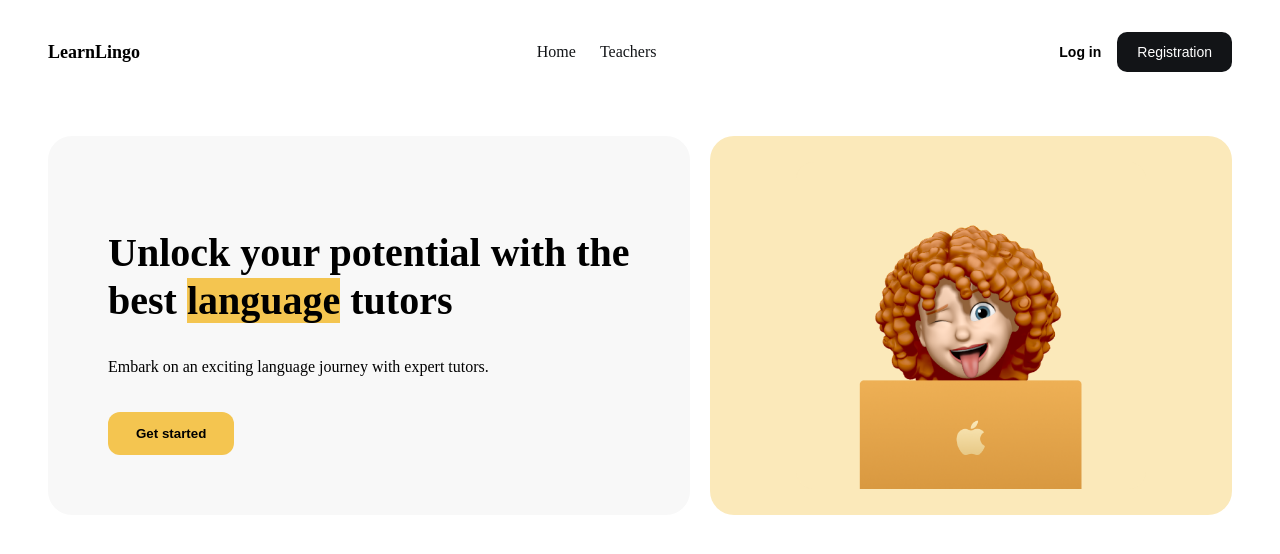
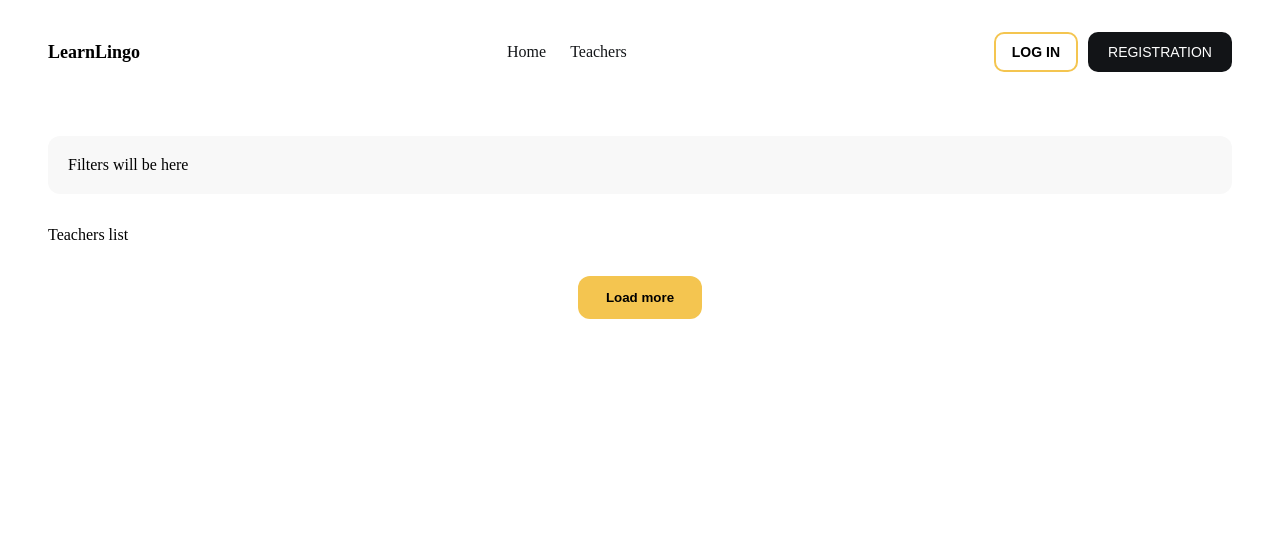
Before and after one commit to NurAleynaPektas/learn-lingo, a React (Vite) app: page /teachers in a window 1280 px wide. Shown: the top 554 px of the page. Built offline with nearby package versions, Linux system fonts and the light colour scheme.

Commit message:
reactRouter and Teacher.jsx base

```diff
--- a/package.json
+++ b/package.json
@@ -11,7 +11,8 @@
   },
   "dependencies": {
     "react": "^19.2.0",
-    "react-dom": "^19.2.0"
+    "react-dom": "^19.2.0",
+    "react-router-dom": "^7.13.1"
   },
   "devDependencies": {
     "@eslint/js": "^9.39.1",
--- a/src/App.jsx
+++ b/src/App.jsx
@@ -1,10 +1,17 @@
+import { Routes, Route } from "react-router-dom";
+import Header from "./components/Header";
 import HomePage from "./pages/HomePage";
-import Header from "./components/Header";
+import TeachersPage from "./pages/TeachersPage";
+
 function App() {
   return (
     <>
       <Header />
-      <HomePage />
+
+      <Routes>
+        <Route path="/" element={<HomePage />} />
+        <Route path="/teachers" element={<TeachersPage />} />
+      </Routes>
     </>
   );
 }
--- a/src/components/Header.jsx
+++ b/src/components/Header.jsx
@@ -1,6 +1,6 @@
 import { useState, useEffect } from "react";
 import css from "./Header.module.css";
-
+import { Link } from "react-router-dom";
 export default function Header() {
   const [open, setOpen] = useState(false);
 
@@ -21,18 +21,18 @@ export default function Header() {
         <div className={css.logo}>LearnLingo</div>
 
         <nav className={`${css.nav} ${open ? css.open : ""}`}>
-          <a href="#">Home</a>
-          <a href="#">Teachers</a>
+          <Link to="/">Home</Link>
+          <Link to="/teachers">Teachers</Link>
 
           <div className={css.mobileActions}>
-            <button className={css.login}>Log in</button>
-            <button className={css.register}>Registration</button>
+            <button className={css.login}>LOG IN</button>
+            <button className={css.register}>REGISTRATION</button>
           </div>
         </nav>
 
         <div className={css.actions}>
-          <button className={css.login}>Log in</button>
-          <button className={css.register}>Registration</button>
+          <button className={css.login}>LOG IN</button>
+          <button className={css.register}>REGISTRATION</button>
 
           <button className={css.hamburger} onClick={() => setOpen(!open)}>
             ☰
--- a/src/components/Header.module.css
+++ b/src/components/Header.module.css
@@ -67,7 +67,9 @@
 
 .login {
   background: transparent;
-  border: none;
+  border: 2px solid #f4c550;
+   padding: 10px 16px;
+   border-radius: 10px;
   font-weight: 600;
   font-size: 14px;
   cursor: pointer;
--- /dev/null
+++ b/src/pages/TeachersPage.jsx
@@ -0,0 +1,13 @@
+import css from "./TeachersPage.module.css";
+
+export default function TeachersPage() {
+  return (
+    <section className={css.container}>
+      <div className={css.filters}>Filters will be here</div>
+
+      <div className={css.list}>Teachers list</div>
+
+      <button className={css.loadMore}>Load more</button>
+    </section>
+  );
+}
--- /dev/null
+++ b/src/pages/TeachersPage.module.css
@@ -0,0 +1,31 @@
+.container {
+  max-width: 1184px;
+  margin: 0 auto;
+  padding: 40px 16px;
+
+  display: flex;
+  flex-direction: column;
+  gap: 32px;
+}
+
+.filters {
+  background: #f8f8f8;
+  padding: 20px;
+  border-radius: 12px;
+}
+
+.list {
+  display: flex;
+  flex-direction: column;
+  gap: 24px;
+}
+
+.loadMore {
+  margin: 0 auto;
+  padding: 14px 28px;
+  border: none;
+  border-radius: 12px;
+  background: #f4c550;
+  font-weight: 600;
+  cursor: pointer;
+}
```
Also changed, not shown: src/main.jsx (+8 -5 lines), 1 other file (tests, documents, lock files or other folders).
